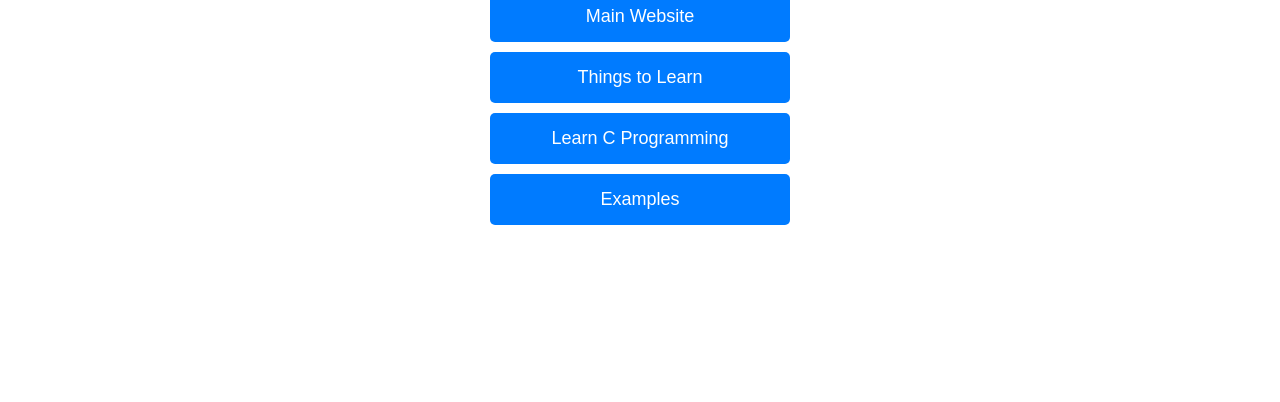
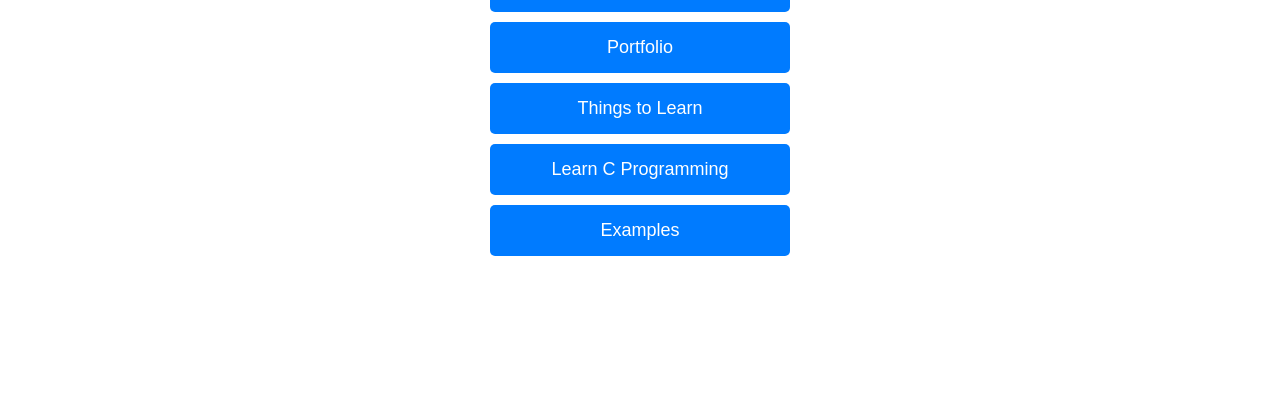
Before and after one commit to Nhyoochan/website, a plain HTML site: page index.html in a window 1280 px wide. Shown: the part 398-800 px from the top of the page. Drawn offline with Linux system fonts and the light colour scheme.

Commit message:
Update index.html

```diff
--- a/index.html
+++ b/index.html
@@ -24,6 +24,7 @@
 
     <div class="links">
       <a href="https://nhyoochan.com.np" class="link-button"><span>Main Website</span></a>
+      <a href="https://portfolio.nhyoochan.com.np" class="link-button"><span>Portfolio</span></a>
       <a href="https://learn.nhyoochan.com.np" class="link-button"><span>Things to Learn</span></a>
       <a href="https://c.nhyoochan.com.np" class="link-button"><span>Learn C Programming</span></a>
       <a href="https://example.com" class="link-button"><span>Examples</span></a>
```
